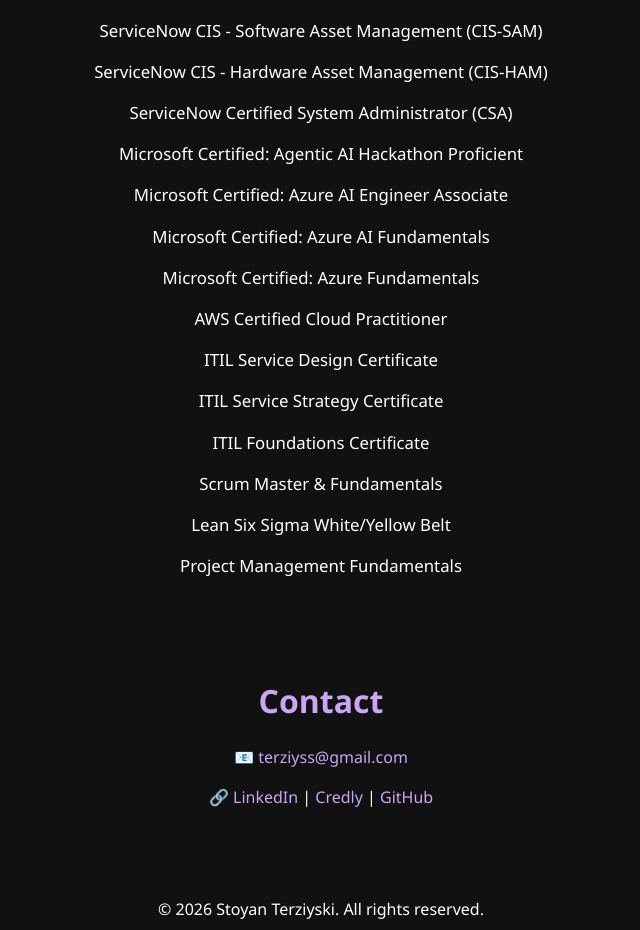
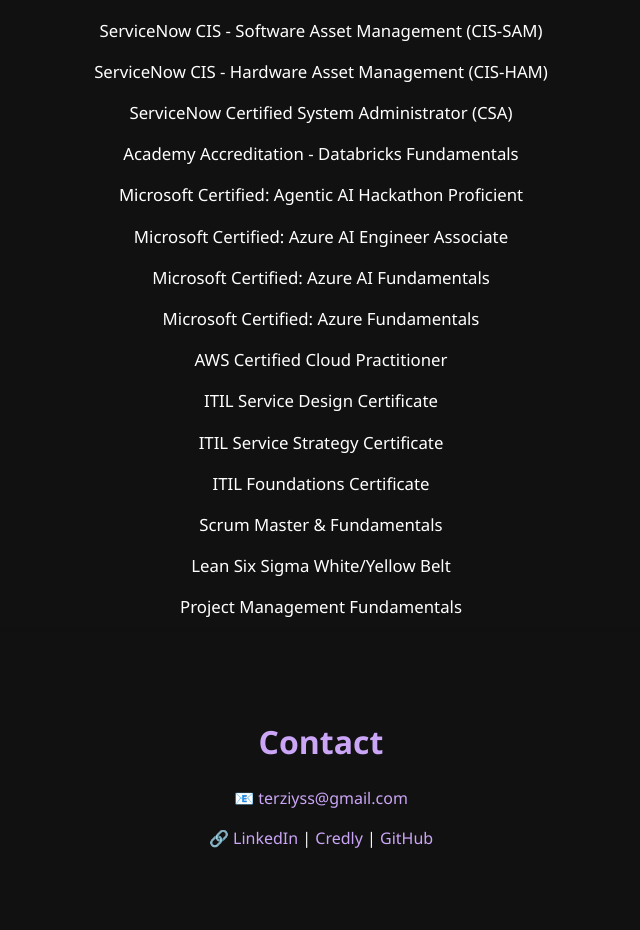
Before and after one commit to stenx01/resume, a plain HTML site: page index.html in a window 1280 px wide. Shown: the part 4203-5133 px from the top of the page, without its empty margins (319-959 px from the left). Drawn offline with nearby package versions, Linux system fonts and the light colour scheme.

Commit message:
added databricks

```diff
--- a/index.html
+++ b/index.html
@@ -216,6 +216,7 @@
     <li class="list-group-item">ServiceNow CIS - Software Asset Management (CIS-SAM)</li>
     <li class="list-group-item">ServiceNow CIS - Hardware Asset Management (CIS-HAM)</li>
     <li class="list-group-item">ServiceNow Certified System Administrator (CSA)</li>
+    <li class="list-group-item">Academy Accreditation - Databricks Fundamentals</li>
     <li class="list-group-item">Microsoft Certified: Agentic AI Hackathon Proficient</li>
     <li class="list-group-item">Microsoft Certified: Azure AI Engineer Associate</li>
     <li class="list-group-item">Microsoft Certified: Azure AI Fundamentals</li>
```
